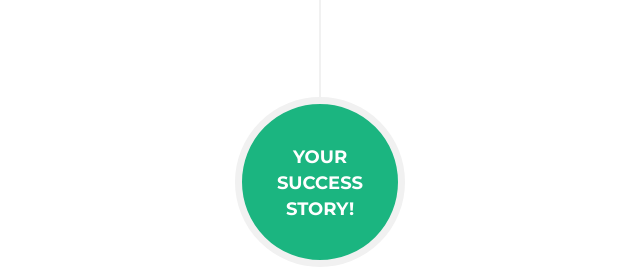
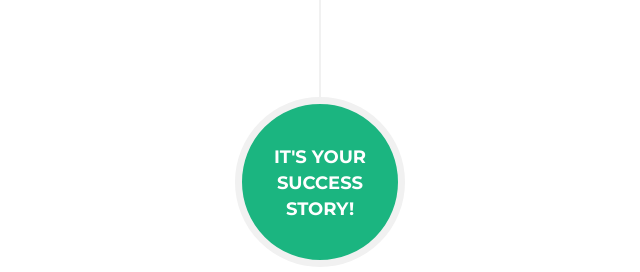
Before and after one commit to StudentLoanSolutions/studentloansolutions.github.io, a website: page index.html in a window 1280 px wide. Shown: the part 2709-2981 px from the top of the page, 320-960 px from the left. Drawn offline with nearby package versions, Linux system fonts and the light colour scheme; a web font is replaced by a local one.

Commit message:
changed photo, changed story message

```diff
--- a/index.html
+++ b/index.html
@@ -297,7 +297,7 @@
                         </li>
                         <li class="timeline-inverted">
                             <div class="timeline-image">
-                                <h4>Your
+                                <h4>It's Your
                                     <br>Success
                                     <br>Story!</h4>
                             </div>
```
Also changed, not shown: img/about/3discuss.jpg.
